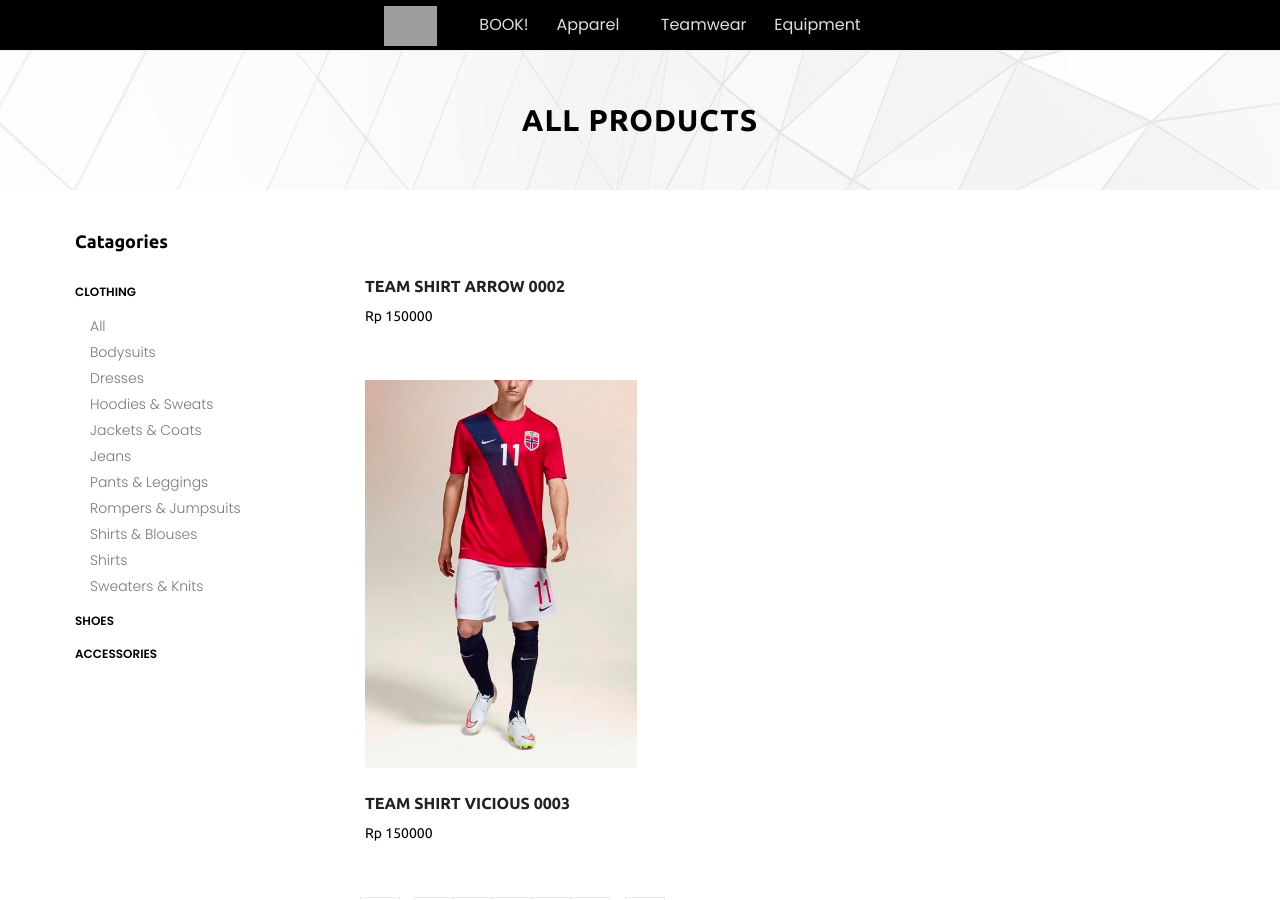
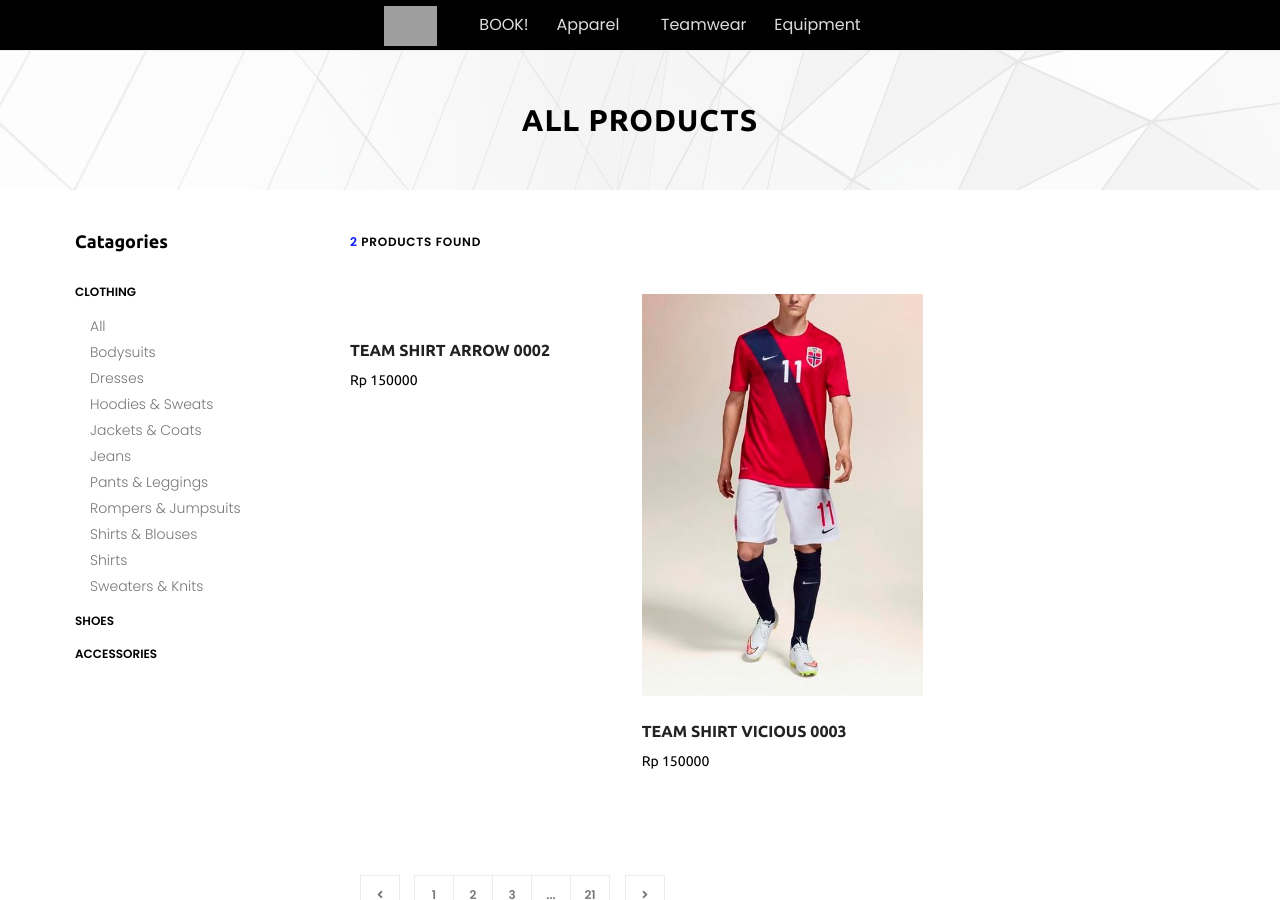
Before and after one commit to kemtol/sabnanifootball, a Jekyll site: the page built from shop.html, in a window 1280 px wide and 900 px high. Built offline with Jekyll 4.4.1, drawn with Linux system fonts in a browser that asks for light colours; nearby versions of some CDN libraries; some web fonts are replaced; grey boxes are pictures that could not be loaded.

Commit message:
Update shop.html

```diff
--- a/shop.html
+++ b/shop.html
@@ -4,6 +4,33 @@ permalink: "/product/"
 layout: products
 ---
 
+
+                <div class="shop_grid_product_area">
+                    <div class="row">
+                        <div class="col-12">
+                            <div class="product-topbar d-flex align-items-center justify-content-between">
+                                <!-- Total Products -->
+                                <div class="total-products">
+                                    <p><span>{{ site.product | size }}</span> products found</p>
+                                </div>
+                                <!-- Sorting -->
+                                <div class="product-sorting d-none">
+                                    <p>Sort by:</p>
+                                    <form action="#" method="get">
+                                        <select name="select" id="sortByselect">
+                                            <option value="value">Highest Rated</option>
+                                            <option value="value">Newest</option>
+                                            <option value="value">Price: $$ - $</option>
+                                            <option value="value">Price: $ - $$</option>
+                                        </select>
+                                        <input type="submit" class="d-none" value="">
+                                    </form>
+                                </div>
+                            </div>
+                        </div>
+                    </div>
+
+                    <div class="row">
                         {% for item in site.product %}
                         <!-- Single Product -->
                         <div class="col-12 col-sm-6 col-lg-4">
@@ -13,10 +40,6 @@ layout: products
                                 <img src="{{item.cover}}" alt="">
                                 <!-- Hover Thumb -->
                                 <img class="hover-img" src="https://u.imageresize.org/v2/0b2bc959-1570-4180-b8a3-f05c32039701.jpeg" alt="">
-                                <!-- Favourite -->
-                                <div class="product-favourite d-none">
-                                    <a href="#" class="favme fa fa-heart"></a>
-                                </div>
                             </div>
                             <!-- Product Description -->
                             <div class="product-description">
@@ -38,3 +61,5 @@ layout: products
                         </div>
 
                         {% endfor %}
+                  </div>
+              </div>
```
